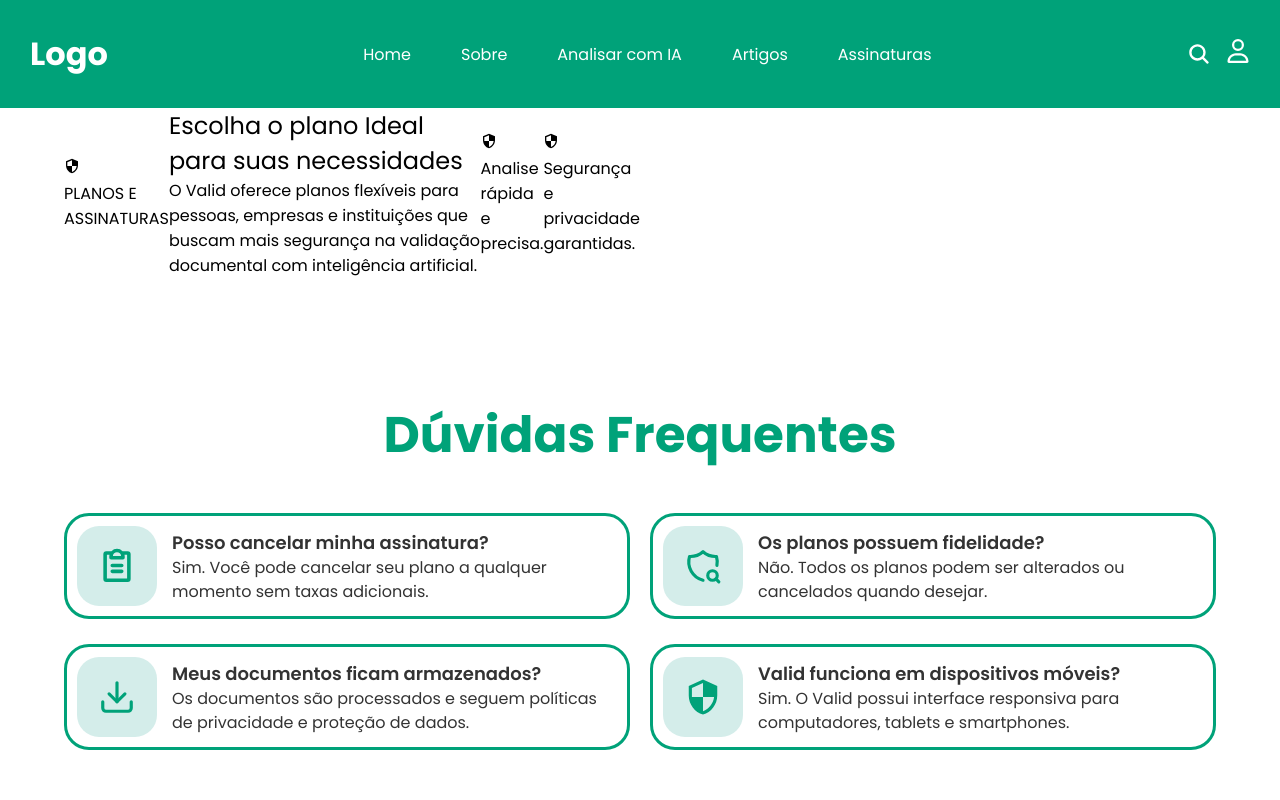
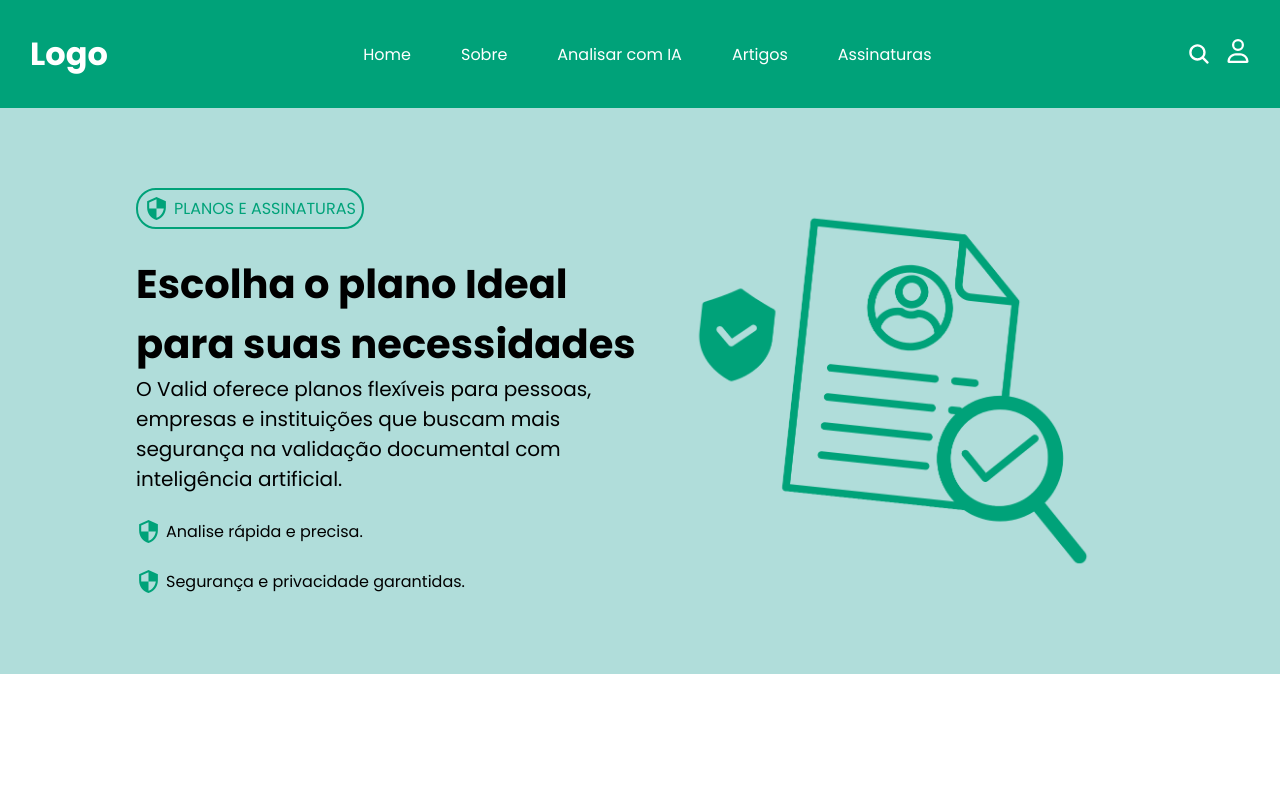
Before and after one commit to gabrielysantos8/valid, a React (Vite) app: page /assinaturas in a window 1280 px wide. Shown: the top 800 px of the page. Built offline with nearby package versions, Linux system fonts and the light colour scheme.

Commit message:
assinaturas - secao1

```diff
--- a/src/Assinaturas.jsx
+++ b/src/Assinaturas.jsx
@@ -5,53 +5,57 @@
 import { LuDownload } from "react-icons/lu";
 import { TbShieldSearch } from "react-icons/tb";
 import { PiClipboardTextBold } from "react-icons/pi";
+import docpalnosass from "./assets/img/planos-assinaturas.png";
 
 function Assinaturas() {
     return(
         <div className="assinaturas">
             <Header />
 
-            <section className="container">
-                <div className="row">
-                    <div className="col-6">
+            {/* seção 1 */}
+            <section className="fundoverdeclaro2">
+                <div className="container row">
+                    <div className="col-assinaturas div-planoassinturas">
 
-                        <div>
-                            <MdOutlineSecurity />
+                        <div className="planos-ass">
+                            <div className="icon-planos-ass"><MdOutlineSecurity /></div>
                             <p>PLANOS E ASSINATURAS</p>
                         </div>
 
-                        <div>
+                        <div className="titulos-planos-ass">
                             <h1>Escolha o plano Ideal para suas necessidades</h1>
                             <p>O Valid oferece planos flexíveis para pessoas, empresas e instituições que buscam mais segurança na validação documental com inteligência artificial.</p>
                         </div>
 
-                        <div>
-                            <MdOutlineSecurity />
+                        <div className="div-planos-ass">
+                            <div className="icon-planos-ass"><MdOutlineSecurity /></div>
                             <p>Analise rápida e precisa.</p>
                         </div>
 
-                        <div>
-                            <MdOutlineSecurity />
+                        <div className="div-planos-ass">
+                            <div className="icon-planos-ass"><MdOutlineSecurity /></div>
                             <p>Segurança e privacidade garantidas.</p>
                         </div>
 
                     </div>
 
-                    <div className="col-6">
-
+                    <div className="col-assinaturas div-img-planos-ass">
+                        <img src={docpalnosass} alt="" />
                     </div>
                 </div>
             </section>
 
+            {/* seção 2 - planos  */}
             <section className="container">
 
             </section>
 
+            {/* seção 3 - dúvidas */}
             <section className="container">
                 <h1 className="titulos-home">Dúvidas Frequentes</h1>
 
                 <div className="cards-dividas">
-                    <div className="col-duvidas">
+                    <div className="col-assinaturas">
 
                         <div className="card-duvida">
                             <div className="icon-duvidas"><PiClipboardTextBold /></div>
@@ -71,7 +75,7 @@
 
                     </div>
 
-                    <div className="col-duvidas">
+                    <div className="col-assinaturas">
 
                         <div className="card-duvida">
                             <div className="icon-duvidas"><TbShieldSearch /></div>
--- a/src/Home.jsx
+++ b/src/Home.jsx
@@ -27,13 +27,13 @@
       <section className="fundoverde">
         <div className="row">
 
-          <div className="col-6">
+          <div className="col-6 div-col-home">
             <div className="div-texto">
               <p className="text-branco">Verifique a autenticidade de documentos com <p className="text-subli">Inteligência Artificial</p></p>
             </div>
           </div>
 
-          <div className="col-6">
+          <div className="col-6 div-col-home2">
             <div className="div-imgdoc">
               <img src={documento} alt="Documento" />
             </div>
@@ -190,7 +190,7 @@
       </section>
 
       {/* seção 6 */}
-      <section className="fundoverde secverificardoc">
+      <section className="fundoverde2 secverificardoc">
 
         <h1>Proteja-se contra fraudes documentais com <h1 className="text-subli2">tecnologia de ponta</h1></h1>
         <p>Junte-se a milhares de empresas e usuários que confiam em nossa plataforma para garantir a autenticidade de seus documentos</p>
--- a/src/components/Footer.jsx
+++ b/src/components/Footer.jsx
@@ -6,6 +6,7 @@
 import { BsTelephone } from "react-icons/bs";
 import { LuMessageSquareText } from "react-icons/lu";
 import { LuSendHorizontal } from "react-icons/lu";
+import { MdOutlineSecurity } from "react-icons/md";
 
 function Footer() {
     return(
@@ -16,7 +17,7 @@
                 <div className="footer-content">
 
                     <div className="footer-left">
-
+                        <div className="icon-footer"><MdOutlineSecurity /></div>
                         <h2>VALID</h2>
 
                         <hr />
--- a/src/components/compostyle.css
+++ b/src/components/compostyle.css
@@ -135,6 +135,11 @@
 
 .footer-left{
     flex:1;
+}
+
+.icon-footer{
+    color: #00A279;
+    font-size: 40px;
 }
 
 .footer-left h2{
@@ -277,7 +282,6 @@
 
     footer {
         padding: 60px 0;
-        margin-top: 80px;
     }
 
     .footer-content {
--- a/src/style.css
+++ b/src/style.css
@@ -80,7 +80,15 @@
     }
 
     .div-imgdoc{
-        width: 40%;
+        width: 300px;
+    }
+
+    .div-col-home2{
+        order: 1;
+        margin-bottom: 20px;
+    }
+    .div-col-home{
+        order: 2;
     }
 }
 
@@ -431,6 +439,11 @@
 }
 
 /* seção 6 - verificar 1° doc */
+.fundoverde2{
+    background-color: #00A279;
+    padding: 100px;
+}
+
 .secverificardoc{
     color: #fff;
     text-align: center;
@@ -940,8 +953,82 @@
 /* ASSINATURAS */
 
 /* seção 1 */
+.fundoverdeclaro2{
+    background-color: #B0DDDA;
+    padding: 80px;
+}
+
+.planos-ass{
+    color: #00A279;
+    border: 2px solid #00A279;
+    border-radius: 20px;
+    display: flex;
+    align-items: center;
+    padding: 6px;
+    max-width: max-content;
+    gap: 5px;
+}
+
+.icon-planos-ass{
+    font-size: 25px;
+    display: flex;
+    align-items: center;
+    justify-content: center;
+    color: #00A279;
+}
+
+.titulos-planos-ass h1{
+    font-weight: 700;
+    font-size: 40px;
+}
+
+.titulos-planos-ass p{
+    font-size: 20px;
+}
+
+.div-planos-ass{
+    display: flex;
+    align-items: center;
+    gap: 5px;
+}
+
+.div-img-planos-ass{
+    align-items: center;
+    justify-content: center;
+}
+
+.div-img-planos-ass img{
+    width: 80%;
+}
+
+@media (max-width: 820px) {
+
+    .titulos-planos-ass h1{
+        font-size: 35px;
+    }
+
+    .titulos-planos-ass p{
+        font-size: 18px;
+    }
+}
+
+@media (max-width: 768px) {
+
+    .div-img-planos-ass img{
+        display: none;
+    }
+
+    .fundoverdeclaro2{
+        padding: 20px;
+        padding-top: 30px;
+        padding-bottom: 30px;
+        word-break: break-word;
+    }
+}
 
 /* seção 2 - planos */
+
+
 
 /* seção 3 - dúvidas */
 .cards-dividas{
@@ -950,7 +1037,7 @@
     margin-top: 40px;
 }
 
-.col-duvidas{
+.col-assinaturas{
     width: 50%;
     display: flex;
     flex-direction: column;
@@ -997,7 +1084,7 @@
     color: #00A279;
     font-size: 50px;
     font-weight: 700;
-    margin-bottom: 40px;
+
 }
 
 
@@ -1034,7 +1121,7 @@
         gap: 20px;
     }
 
-    .col-duvidas{
+    .col-assinaturas{
         width: 100%;
     }
 
```
Also changed, not shown: src/assets/img/planos-assinaturas.png (added).
